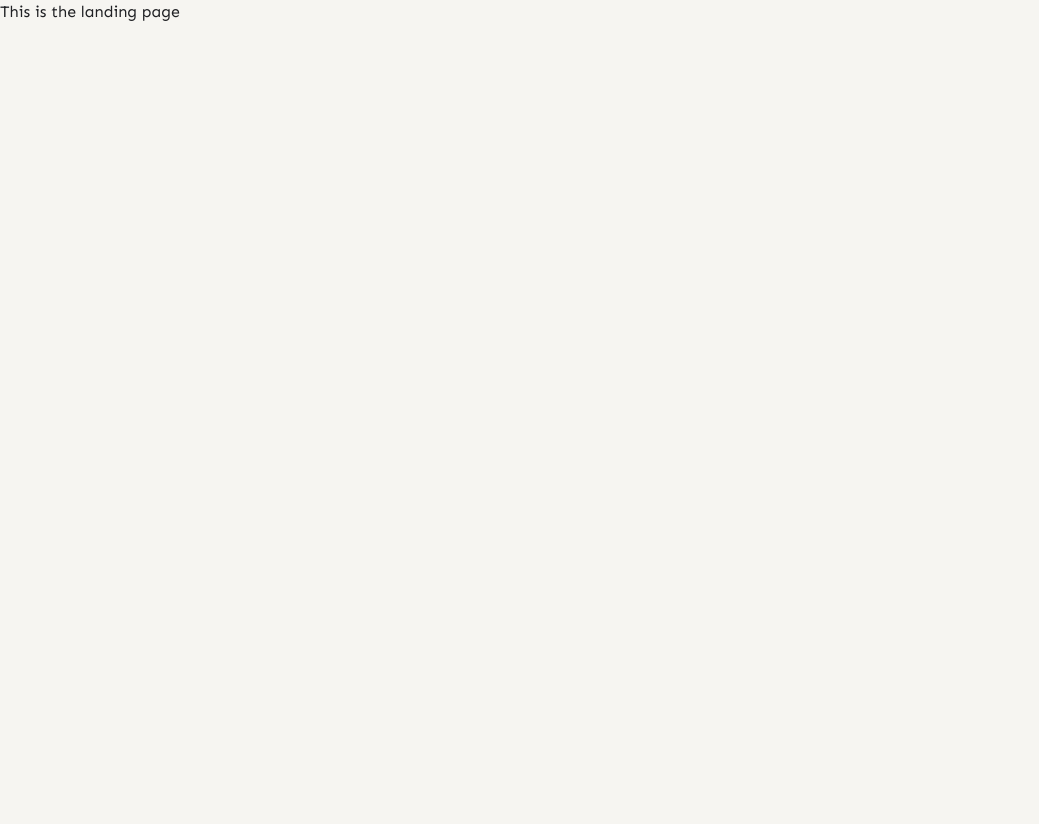
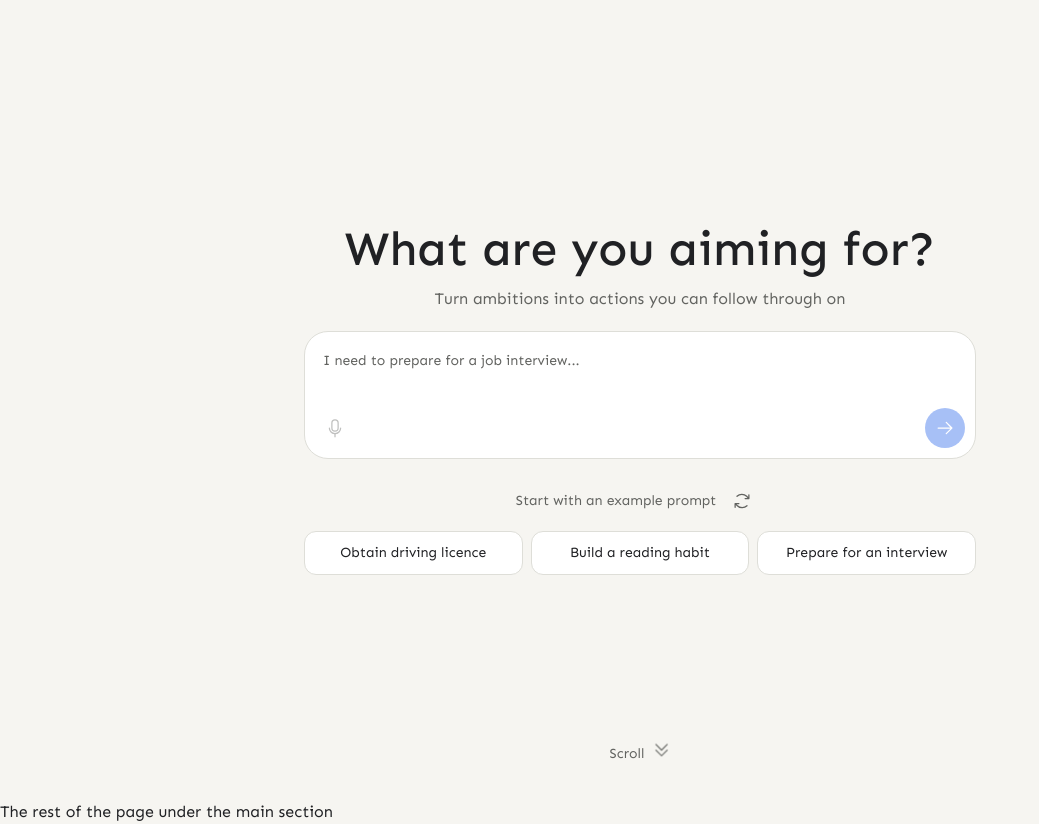
Before and after one commit to Jessepelumi/yiyara_, a Next.js app: page / in a window 1280 px wide. Shown: the whole page, without its empty margins (0-1039 px from the left). Before the commit the page ends 800 px from the top, so only its background shows below. Built offline with nearby package versions, Linux system fonts and the light colour scheme.

Commit message:
feat: assemble interactive landing hero

```diff
--- a/src/app/page.tsx
+++ b/src/app/page.tsx
@@ -1,7 +1,53 @@
+"use client";
+
+import { GuestInput } from "@/components/landing/GuestInput";
+import { useRef, useState } from "react";
+import { ExamplePrompts } from "@/components/landing/ExamplePrompts";
+import { ScrollCue } from "@/components/landing/ScrollCue";
+
 export default function AppHome() {
+  const [ambition, setAmbition] = useState("");
+  const [isProcessing, setIsProcessing] = useState(false);
+  const inputRef = useRef<HTMLTextAreaElement>(null);
+
+  const selectExample = (text: string) => {
+    if (isProcessing) return;
+    setAmbition(text);
+    window.requestAnimationFrame(() => {
+      const input = inputRef.current;
+      if (!input) return;
+      input.focus({ preventScroll: true });
+      input.setSelectionRange(text.length, text.length);
+    });
+  };
+
   return (
-    <div>
-      <h1>This is the landing page</h1>
-    </div>
+    <main>
+      <section className="relative w-full min-h-dvh">
+        <div className="min-h-dvh flex flex-col justify-center items-center space-y-5 py-20">
+          <div className="space-y-1.5 lg:space-y-3.5">
+            <h1 className="text-center text-3xl lg:text-5xl font-medium">
+              What are you aiming for?
+            </h1>
+            <p className="text-center text-muted-foreground text-xs lg:text-base">
+              Turn ambitions into actions you can follow through on
+            </p>
+          </div>
+
+          <GuestInput
+            value={ambition}
+            onChange={setAmbition}
+            inputRef={inputRef}
+            isProcessing={isProcessing}
+            onProcessingChange={setIsProcessing}
+          />
+          <ExamplePrompts onSelect={selectExample} disabled={isProcessing} />
+
+        </div>
+        <ScrollCue targetId="landing-content" />
+      </section>
+
+      <div id="landing-content">The rest of the page under the main section</div>
+    </main>
   );
 }
```
